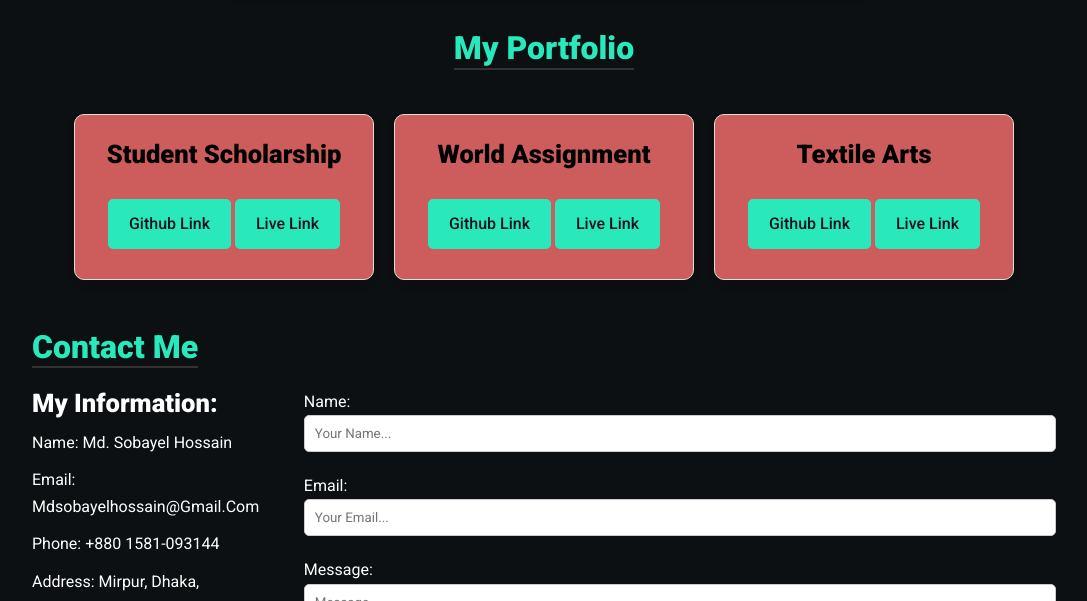
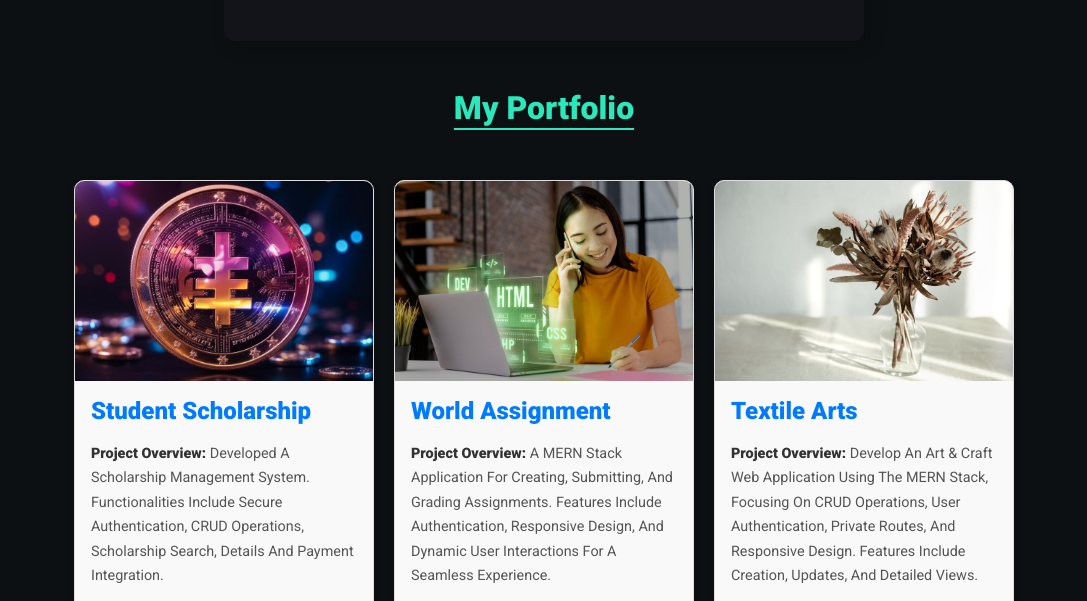
Before and after one commit to Sobayel/portfolio, a plain HTML site: page index.html in a window 1280 px wide. Shown: the part 2032-2633 px from the top of the page, without its empty margins (96-1183 px from the left). Drawn offline with nearby package versions, Linux system fonts and the light colour scheme.

Commit message:
project overview

```diff
--- a/css/style.css
+++ b/css/style.css
@@ -115,7 +115,7 @@ img {
     border-color: var(--primary);
 }
 
-.border_bottom {
+body .border_bottom {
     text-align: center;
     display: inline-block;
     border-bottom: 2px solid var(--primary);
@@ -534,79 +534,105 @@ header::before {
 
 /* project start */
 
-h2.border_bottom {
-    border-bottom: 2px solid #333;
-    display: inline-block;
-    margin-bottom: 20px;
+/* Portfolio Container */
+.portfolio_container {
+    margin-top: 3rem;
+    text-align: center;
 }
 
-.portfolio_container {
-    text-align: center;
-    margin-top: 3rem;
+
+/* Gallery Container */
+.gallery {
+    display: flex;
+    gap: 20px;
+    flex-wrap: wrap;
+    justify-content: center;
+    margin-top: 10px;
 }
 
-.gallery {
-    display: flex;
-    flex-wrap: wrap;
-    justify-content: center;
-    gap: 20px;
-    margin-top: 1.5rem;
-}
-
+/* Box Styling */
 .box {
-    background-color: indianred;
+    background-color: #f9f9f9;
     border: 1px solid #ddd;
     border-radius: 10px;
+    width: 300px;
     overflow: hidden;
-    width: 300px;
     box-shadow: 0 4px 8px rgba(0, 0, 0, 0.1);
-    transition: transform 0.3s;
-}
-.gallery .box:hover {
-    transform: scale(1.1);
-}
-.gallery .box .title {
-    color: #000;
-    margin-top: 1.5rem;
+    transition: transform 0.3s, box-shadow 0.3s;
+    margin-bottom: 20px;
+    text-align: left;
 }
 
 .box:hover {
     transform: translateY(-10px);
+    box-shadow: 0 6px 12px rgba(0, 0, 0, 0.2);
 }
 
+/* Image in Box */
 .box img {
     width: 100%;
-    height: auto;
+    height: 200px;
+    object-fit: cover;
 }
 
-.link {
-    padding: 20px;
-    text-align: center;
+/* Title Styling */
+.title {
+    font-size: 1.5rem;
+    font-weight: bold;
+    margin: 1rem;
+    color: #007bff;
 }
 
-.link .btn {
-    display: inline-block;
-    margin: 10px 0;
-    padding: 10px 20px;
-    text-decoration: none;
-    border-radius: 5px;
-    padding-left: 20px;
+/* Overview Section */
+.overview {
+    margin: 0 1rem 1rem;
+    font-size: 0.9rem;
+    color: #555;
 }
 
-.link .btn:hover {
-    background-color: #555;
+.overview span {
+    font-weight: bold;
+    color: #333;
 }
+
+/* Link Section */
+.link {
+    margin: 0 1rem 1rem;
+}
+
+.btn1 {
+    color: var(--normal);
+    font-size: 18px;
+    font-weight: 400;
+    padding: 0.2rem 1.5rem;
+    background-color: var(--bg);
+    border-radius: 0.7rem;
+}
+
+.btn1:hover {
+    background-color: var(--normal);
+    color: var(--bg);
+    border: 1px solid var(--bg);
+}
+
 /* project end */
 
 /* contact start */
 .contact_container {
     margin-top: 3rem;
+    display: flex;
+    flex-direction: column;
+    align-items: center;
 }
 
-.border_bottom{
+.border_bottom {
     text-align: center;
+    margin: 0 auto;
+    border-bottom: 2px solid #000;
+    width: fit-content;
 }
-.main{
+
+.main {
     display: flex;
     gap: 32px;
 }
@@ -616,15 +642,19 @@ h2.border_bottom {
     gap: 1rem;
     font-size: 1.5rem;
 }
+
 .info, .message-form {
     margin-bottom: 30px;
 }
+
 .info p {
     margin: 10px 0;
 }
+
 .message-form label {
     margin-bottom: 5px;
 }
+
 .message-form input, .message-form textarea {
     width: 100%;
     padding: 10px;
--- a/index.html
+++ b/index.html
@@ -87,7 +87,7 @@
                         <i class="fa-solid fa-code"></i>
                         <h3>HTML & CSS</h3>
                         <p>HTML: The markup language that structures web content.
-                            CSS: Stylesheet language that designs the web pages, including layout, colors, and fonts.</p>
+                            CSS: Stylesheet language that designs the web pages, including layout, and fonts.</p>
                         <a href="#">Learn More</a>
                     </div>
                 </div>
@@ -108,7 +108,7 @@
 
                             Node.js: Server-side JavaScript runtime.
 
-                            Next.js: Framework for server-rendered React applications.</p>
+                            Next.js: Framework for server React applications.</p>
                         <a href="#">Learn More</a>
                     </div>
                 </div>
@@ -191,27 +191,33 @@
         <h2 class="border_bottom">My Portfolio</h2>
         <div class="gallery">
                 <div class="box">
-                    <img src="image/student.jpg" alt="">
+                    <img src="image/ETH Zurich.jpg" alt="">
                     <h3 class="title">Student Scholarship</h3>
+                    <p class="overview"><span>Project Overview:</span>
+                        Developed a scholarship management system. Functionalities include secure authentication, CRUD operations, scholarship search, details and payment integration.</p>
                 <div class="link">
-                    <a href="https://github.com/Sobayel/student-scholarship-client" class="btn">Github Link</a>
-                    <a href="https://student-scholarship-114bd.web.app" class="btn">Live Link</a>
+                    <a href="https://github.com/Sobayel/student-scholarship-client" class="btn1">Github Link</a>
+                    <a href="https://student-scholarship-114bd.web.app" class="btn1">Live Link</a>
                 </div>
                 </div>
                 <div class="box">
-                    <img src="image/assignment.jpg" alt="">
+                    <img src="image/4th.jpg" alt="">
                     <h3 class="title">World Assignment</h3>
+                    <p class="overview"><span>Project Overview:</span>
+                        A MERN stack application for creating, submitting, and grading assignments. Features include authentication, responsive design, and dynamic user interactions for a seamless experience.</p>
                 <div class="link">
-                    <a href="https://github.com/Sobayel/assignment-ss-client" class="btn">Github Link</a>
-                    <a href="https://assignment-ss-e02b6.web.app" class="btn">Live Link</a>
+                    <a href="https://github.com/Sobayel/assignment-ss-client" class="btn1">Github Link</a>
+                    <a href="https://assignment-ss-e02b6.web.app" class="btn1">Live Link</a>
                 </div>
                 </div>
                 <div class="box">
-                    <img src="image/textile.jpg" alt="">
+                    <img src="image/Macrame.jpg" alt="">
                     <h3 class="title">Textile Arts</h3>
+                    <p class="overview"><span>Project Overview:</span>
+                        Develop an Art & Craft web application using the MERN stack, focusing on CRUD operations, user authentication, private routes, and responsive design. Features include creation, updates, and detailed views.</p>
                 <div class="link">
-                    <a href="https://github.com/Sobayel/textile-arts-project-client" class="btn">Github Link</a>
-                    <a href="https://textile-arts-da163.web.app" class="btn">Live Link</a>
+                    <a href="https://github.com/Sobayel/textile-arts-project-client" class="btn1">Github Link</a>
+                    <a href="https://textile-arts-da163.web.app" class="btn1">Live Link</a>
                 </div>
                 </div>
 
@@ -230,9 +236,9 @@
                 <p>Phone: +880 1581-093144</p>
                 <p>Address: Mirpur, Dhaka, Bangladesh</p>
                 <ul class="contact_social">
-                    <li><a href="https://www.facebook.com/profile.php?id=100085496070647"> <i class="fa-brands fa-facebook-f"></i> </a></li>
-                    <li><a href="https://www.linkedin.com/in/mdsobayel-hossain-498802309/"> <i class="fa-brands fa-linkedin"></i> </a></li>
-                    <li><a href="https://github.com/Sobayel"> <i class="fa-brands fa-github"></i> </a></li>
+                    <li><a href="https://www.facebook.com/profile.php?id=100085496070647"><i class="fa-brands fa-facebook-f"></i></a></li>
+                    <li><a href="https://www.linkedin.com/in/mdsobayel-hossain-498802309/"><i class="fa-brands fa-linkedin"></i></a></li>
+                    <li><a href="https://github.com/Sobayel"><i class="fa-brands fa-github"></i></a></li>
                 </ul>
             </div>
             <div class="message-form">
@@ -241,14 +247,15 @@
                     <label for="name">Name:</label>
                     <input placeholder="Your Name..." type="text" id="name" name="name" required>
                     <label for="email">Email:</label>
-                    <input placeholder="Your Email..."" type="email" id="email" name="email" required>
+                    <input placeholder="Your Email..." type="email" id="email" name="email" required>
                     <label for="message">Message:</label>
-                    <textarea  placeholder="Message..." id="message" name="message" rows="5" required></textarea>
+                    <textarea placeholder="Message..." id="message" name="message" rows="5" required></textarea>
                     <button type="submit" class="btn">Send Message</button>
                 </form>
             </div>
         </div>
     </div>
+
     <!-- contact end -->
 
     <!-- Footer Start -->
```
Also changed, not shown: image/4th.jpg (added), image/ETH Zurich.jpg (added), image/Macrame.jpg (added).
